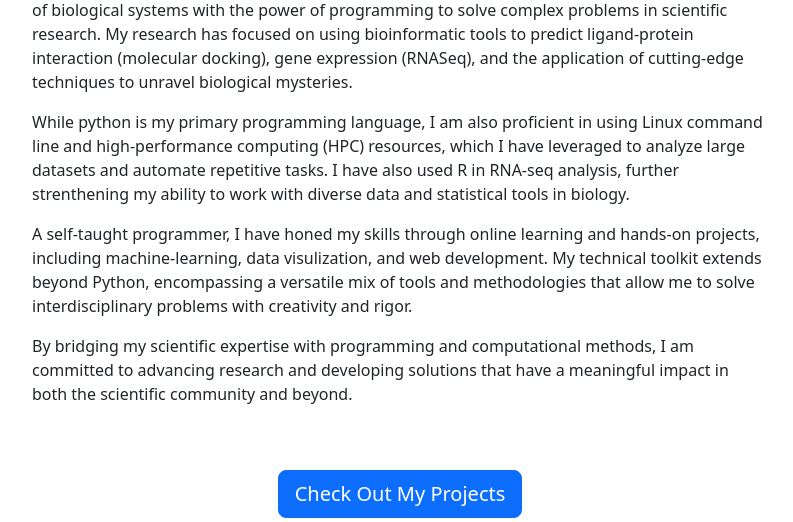
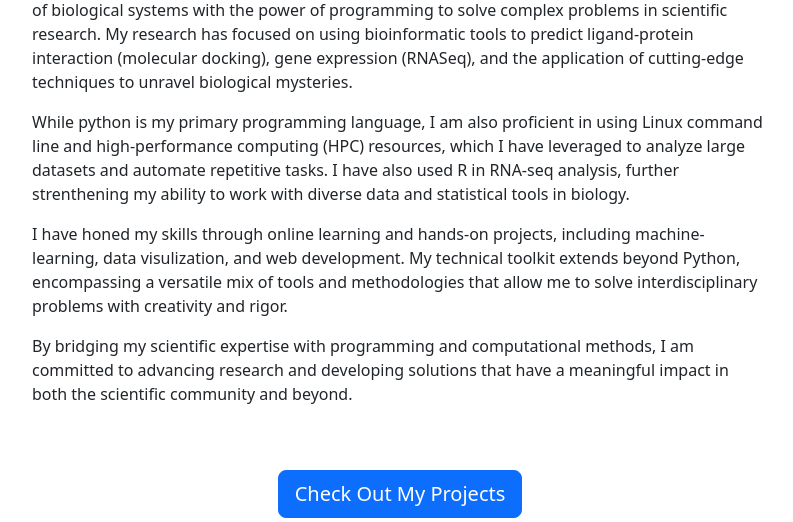
Before and after one commit to xybutzin/my-portfolio, a Flask app: page /about in a window 1280 px wide. Shown: the part 350-872 px from the top of the page, without its empty margins (240-1033 px from the left). Run offline with Flask 3, Linux system fonts and the light colour scheme.

Commit message:
delete self-taught on index.html

```diff
--- a/templates/about.html
+++ b/templates/about.html
@@ -20,7 +20,7 @@
                     While python is my primary programming language, I am also proficient in using Linux command line and high-performance computing (HPC) resources, which I have leveraged to analyze large datasets and automate repetitive tasks. I have also used R in RNA-seq analysis, further strenthening my ability to work with diverse data and statistical tools in biology.
                 </p>
                 <p>
-                    A self-taught programmer, I have honed my skills through online learning and hands-on projects, including machine-learning, data visulization, and web development. My technical toolkit extends beyond Python, encompassing a versatile mix of tools and methodologies that allow me to solve interdisciplinary problems with creativity and rigor.
+                    I have honed my skills through online learning and hands-on projects, including machine-learning, data visulization, and web development. My technical toolkit extends beyond Python, encompassing a versatile mix of tools and methodologies that allow me to solve interdisciplinary problems with creativity and rigor.
                 </p>
                 <p>
                     By bridging my scientific expertise with programming and computational methods, I am committed to advancing research and developing solutions that have a meaningful impact in both the scientific community and beyond.
--- a/templates/index.html
+++ b/templates/index.html
@@ -15,7 +15,7 @@
         <div class="text-center text-md-start mb-4 mb-md-0 ms-md-5">
             <h1>Microbiologist & Programmer</h1>
             <!-- Tagline -->
-            <p class="lead text-muted mt-3">Self-taught Python programmer leveraging code to solve complex problems in scientific research and beyond.</p>
+            <p class="lead text-muted mt-3">Python programmer leveraging code to solve complex problems in scientific research and beyond.</p>
 
             <p class="d-flex flex-wrap gap-3 justify-content-center mb-3">
                 <!-- Download CV Button -->
```
